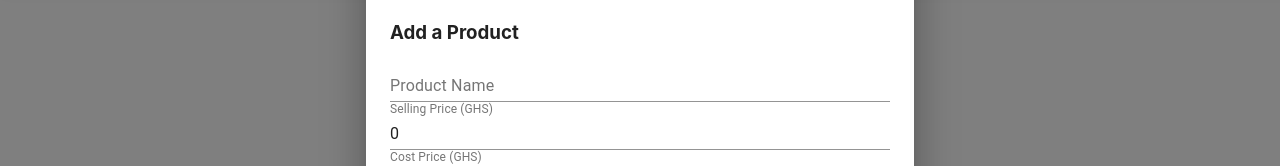
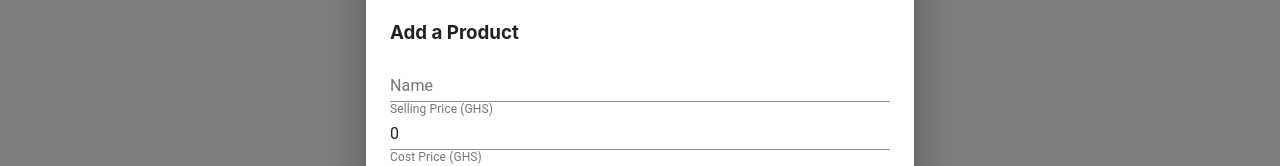
Before and after one commit to MutheuLinet/inventory-frontend-system, a React (Create React App) app: page / in a window 1280 px wide. Both pictures are taken after a click on the button "Add Product". Shown: the part 234-400 px from the top of the page. Built offline with nearby package versions, Linux system fonts and the light colour scheme; no server answers.

Commit message:
Edit modal appearance

```diff
--- a/src/components/AddProductDialog.js
+++ b/src/components/AddProductDialog.js
@@ -64,9 +64,6 @@ function AddProductDialog({ open, toggle, handleSubmit }) {
         <DialogContent>
           <Box
             component="form"
-            sx={{
-              "& > :not(style)": { m: 1, width: "25ch" },
-            }}
             style={{
               display: "flex",
               flexDirection: "column",
@@ -79,13 +76,12 @@ function AddProductDialog({ open, toggle, handleSubmit }) {
             <h3 style={{ marginTop: 0, marginBottom: "10px" }}>
               Add a Product
             </h3>
-            <TextField style={{ display: "none" }} />
             <TextField
               value={name}
               type="input"
               id="standard-basic1"
-              label="Product Name"
-              placeholder="Product Name"
+              label="Name"
+              placeholder="Name"
               variant="standard"
               onChange={(e) => setName(e.target.value)}
             />
--- a/src/components/EditDeleteProductDialog.js
+++ b/src/components/EditDeleteProductDialog.js
@@ -73,9 +73,6 @@ const EditDeleteProductDialog = ({ open, toggle, onEdit, onDelete, item }) => {
         <DialogContent>
           <Box
             component="form"
-            sx={{
-              "& > :not(style)": { m: 1, width: "25ch" },
-            }}
             style={{
               display: "flex",
               flexDirection: "column",
@@ -87,7 +84,6 @@ const EditDeleteProductDialog = ({ open, toggle, onEdit, onDelete, item }) => {
           >
             <h3 style={{ marginTop: 0, marginBottom: "10px" }}>Edit Product</h3>
 
-            <TextField style={{ display: "none" }} />
             <TextField
               value={name}
               type="input"
```
